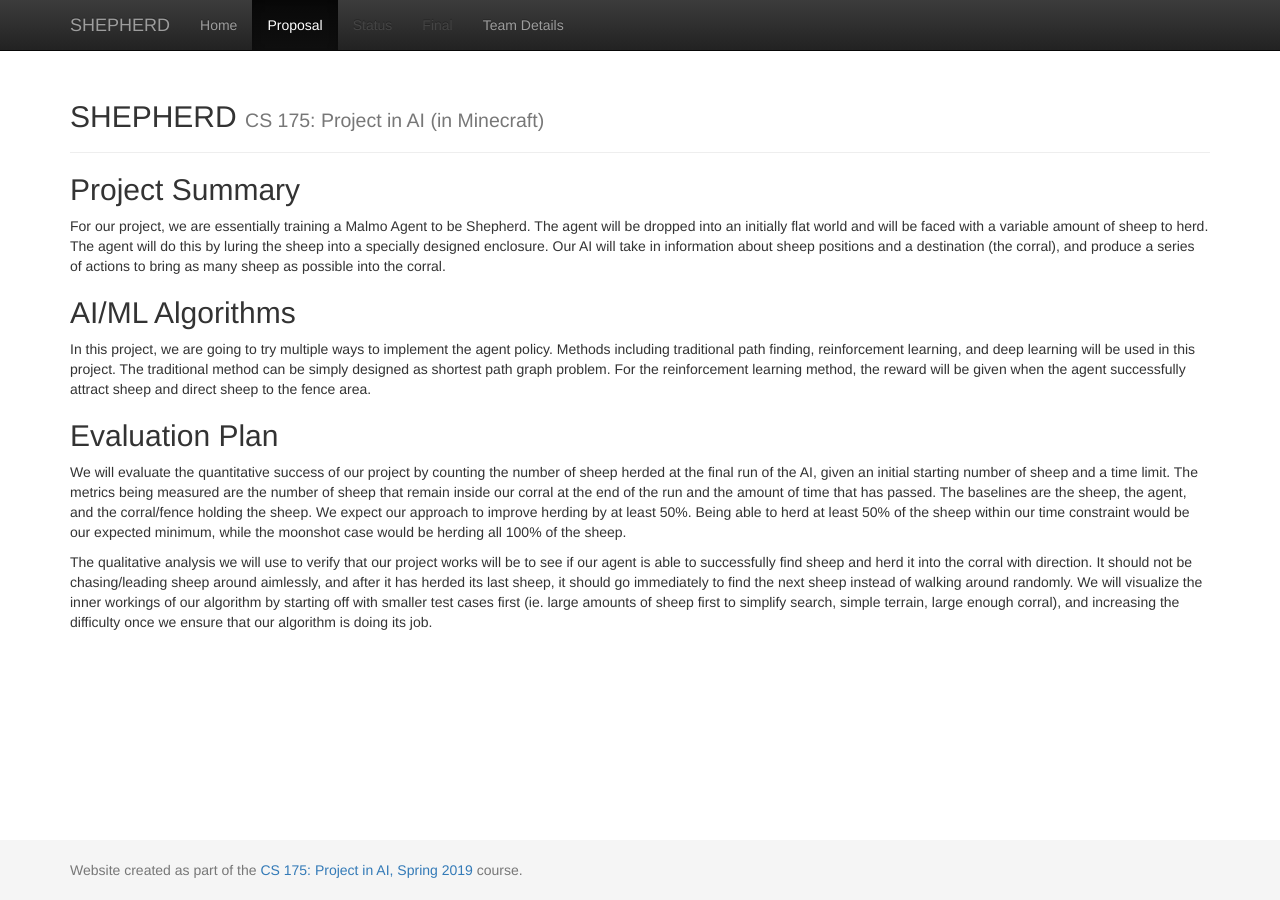
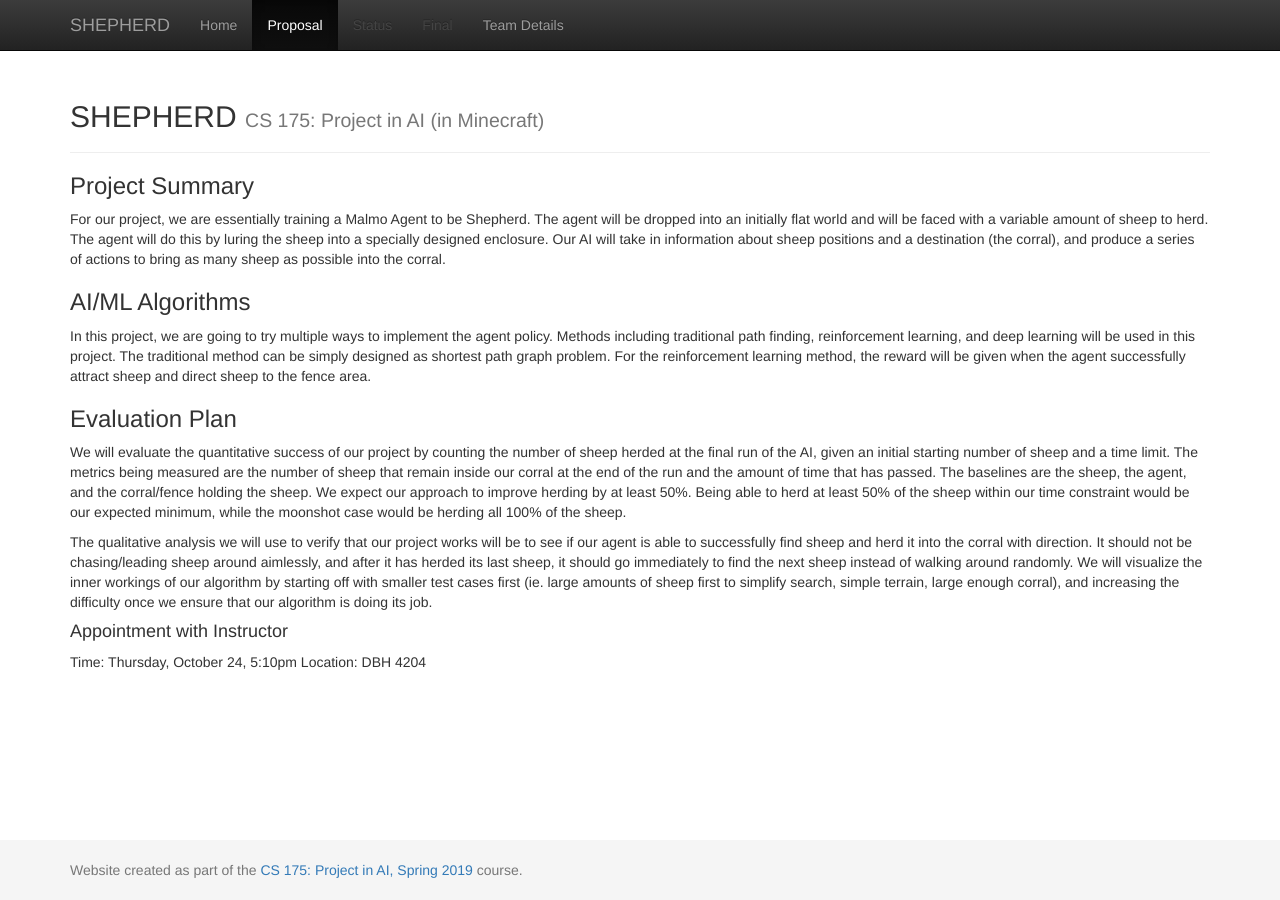
Before and after one commit to joycele/Shepherd, a Jekyll site: the page built from docs/proposal.md, in a window 1280 px wide. Built offline with Jekyll 4.4.1, drawn with Linux system fonts in a browser that asks for light colours.

Commit message:
Update proposal.md

```diff
--- a/docs/proposal.md
+++ b/docs/proposal.md
@@ -3,13 +3,18 @@ layout: default
 title: Proposal
 ---
 
-## Project Summary
+### Project Summary
 For our project, we are essentially training a Malmo Agent to be Shepherd. The agent will be dropped into an initially flat world and will be faced with a variable amount of sheep to herd. The agent will do this by luring the sheep into a specially designed enclosure. Our AI will take in information about sheep positions and a destination (the corral), and produce a series of actions to bring as many sheep as possible into the corral.
 
-## AI/ML Algorithms
+### AI/ML Algorithms
 In this project, we are going to try multiple ways to implement the agent policy. Methods including traditional path finding, reinforcement learning, and deep learning will be used in this project. The traditional method can be simply designed as shortest path graph problem. For the reinforcement learning method, the reward will be given when the agent successfully attract sheep and direct sheep to the fence area.
 
-## Evaluation Plan
+### Evaluation Plan
 We will evaluate the quantitative success of our project by counting the number of sheep herded at the final run of the AI, given an initial starting number of sheep and a time limit. The metrics being measured are the number of sheep that remain inside our corral at the end of the run and the amount of time that has passed. The baselines are the sheep, the agent, and the corral/fence holding the sheep. We expect our approach to improve herding by at least 50%. Being able to herd at least 50% of the sheep within our time constraint would be our expected minimum, while the moonshot case would be herding all 100% of the sheep.
 
 The qualitative analysis we will use to verify that our project works will be to see if our agent is able to successfully find sheep and herd it into the corral with direction. It should not be chasing/leading sheep around aimlessly, and after it has herded its last sheep, it should go immediately to find the next sheep instead of walking around randomly. We will visualize the inner workings of our algorithm by starting off with smaller test cases first (ie. large amounts of sheep first to simplify search, simple terrain, large enough corral), and increasing the difficulty once we ensure that our algorithm is doing its job.
+
+
+#### Appointment with Instructor
+Time: Thursday, October 24, 5:10pm
+Location: DBH 4204
```
